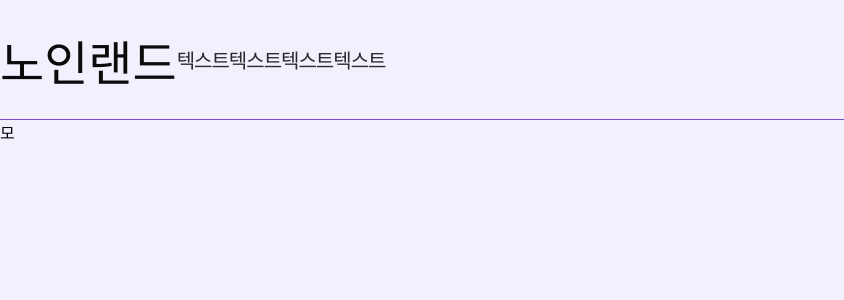
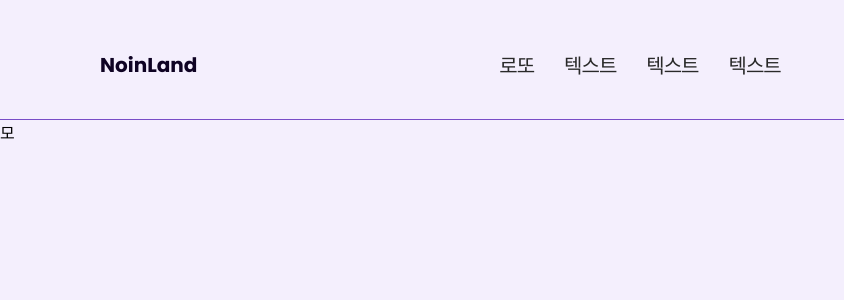
Before and after one commit to SongNoin/js-games, a Next.js app in the folder noin-land/: page / in a window 1280 px wide. Shown: the top 300 px of the page, without its empty margins (0-844 px from the left). Built offline with nearby package versions, Linux system fonts and the light colour scheme.

Commit message:
구글 폰트적용, 헤더개발

```diff
--- a/noin-land/pages/_app.tsx
+++ b/noin-land/pages/_app.tsx
@@ -16,6 +16,7 @@ export default function App({ Component, pageProps }: AppProps) {
 }
 
 const Body = styled.div`
+  width: 100%;
   height: 100vh;
   background-color: ${colors.main05};
 `;
--- a/noin-land/src/commons/constants/colors.ts
+++ b/noin-land/src/commons/constants/colors.ts
@@ -3,6 +3,7 @@ export const colors = {
   main05: "#F4EFFD",
   main4: "#A87FF3",
   main6: "#784DC7",
+  main10: "#0F0324",
   black0: "#9F9F9F",
   black1: "#818181",
   balck2: "#646464",
--- a/noin-land/src/components/commons/layout/Header.tsx
+++ b/noin-land/src/components/commons/layout/Header.tsx
@@ -1,15 +1,19 @@
 import { colors } from "commons/constants/colors";
 import styled from "styled-components";
-import { H0Text, H4Text } from "components/commons/styles/text/text";
+import { H0Text, H4Text, LogoText } from "components/commons/styles/text/text";
+import { StyledPadding } from "components/commons/styles/padding";
 
 export default function Header() {
   return (
     <Wrap>
-      <H0Text>노인랜드</H0Text>
+      <LogoText>NoinLand</LogoText>
       <MenuWrap>
+        <H4Text>로또</H4Text>
+        <StyledPadding width={30} />
         <H4Text>텍스트</H4Text>
+        <StyledPadding width={30} />
         <H4Text>텍스트</H4Text>
-        <H4Text>텍스트</H4Text>
+        <StyledPadding width={30} />
         <H4Text>텍스트</H4Text>
       </MenuWrap>
     </Wrap>
@@ -23,9 +27,13 @@ const Wrap = styled.div`
   display: flex;
   flex-direction: row;
   align-items: center;
+  padding: 10px 100px 0px 100px;
 `;
 
 const MenuWrap = styled.div`
+  position: absolute;
+  left: 50%;
+  transform: translate(-50%);
   display: flex;
   flex-direction: row;
 `;
--- a/noin-land/src/components/commons/styles/padding.ts
+++ b/noin-land/src/components/commons/styles/padding.ts
@@ -1,6 +1,6 @@
 import styled from "styled-components";
 
-export const StyledPadding = styled.div<{ height: number; width: number }>`
-  width: ${(props) => props.width};
-  height: ${(props) => props.height};
+export const StyledPadding = styled.div<{ height?: number; width?: number }>`
+  width: ${(props) => props.width}px;
+  height: ${(props) => props.height}px;
 `;
--- a/noin-land/src/components/commons/styles/text/text.ts
+++ b/noin-land/src/components/commons/styles/text/text.ts
@@ -1,5 +1,14 @@
 import { colors } from "commons/constants/colors";
 import styled from "styled-components";
+
+export const LogoText = styled.div`
+  font-family: "Poppins";
+  font-style: normal;
+  font-weight: 700;
+  font-size: 20px;
+  line-height: 100%;
+  color: ${colors.main10};
+`;
 
 export const H0Text = styled.div`
   font-family: "Noto Sans KR";
--- a/noin-land/styles/globals.css
+++ b/noin-land/styles/globals.css
@@ -1,11 +1,11 @@
-@import url("https://fonts.googleapis.com/css2?family=Noto+Sans+KR:wght@300;400;500;700;900&display=swap");
+@import url("https://fonts.googleapis.com/css2?family=Noto+Sans+KR:wght@100;300;400;500;700;900&family=Poppins:ital,wght@0,100;0,200;0,300;0,400;0,500;0,600;0,700;0,800;0,900;1,100;1,200;1,300;1,400;1,500;1,600;1,700;1,800;1,900&display=swap");
 html,
 body {
   padding: 0;
   margin: 0;
   font-family: -apple-system, BlinkMacSystemFont, Segoe UI, Roboto, Oxygen,
     Ubuntu, Cantarell, Fira Sans, Droid Sans, Helvetica Neue, sans-serif,
-    "Noto Sans KR";
+    "Noto Sans KR", "Poppins";
 }
 
 a {
```
Also changed, not shown: 1 other file (tests, documents, lock files or other folders).
